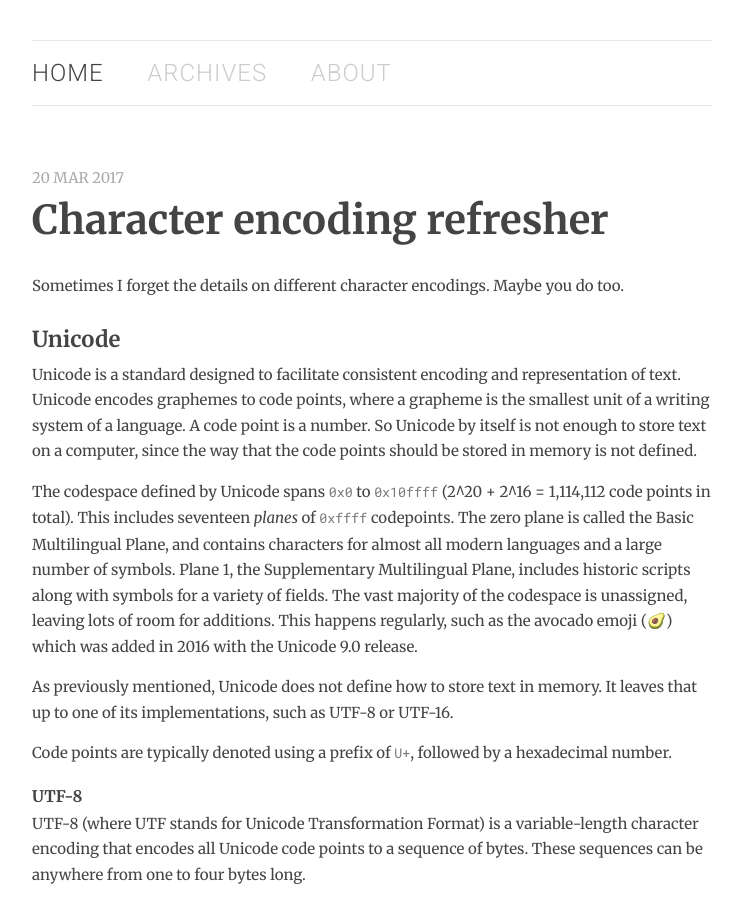
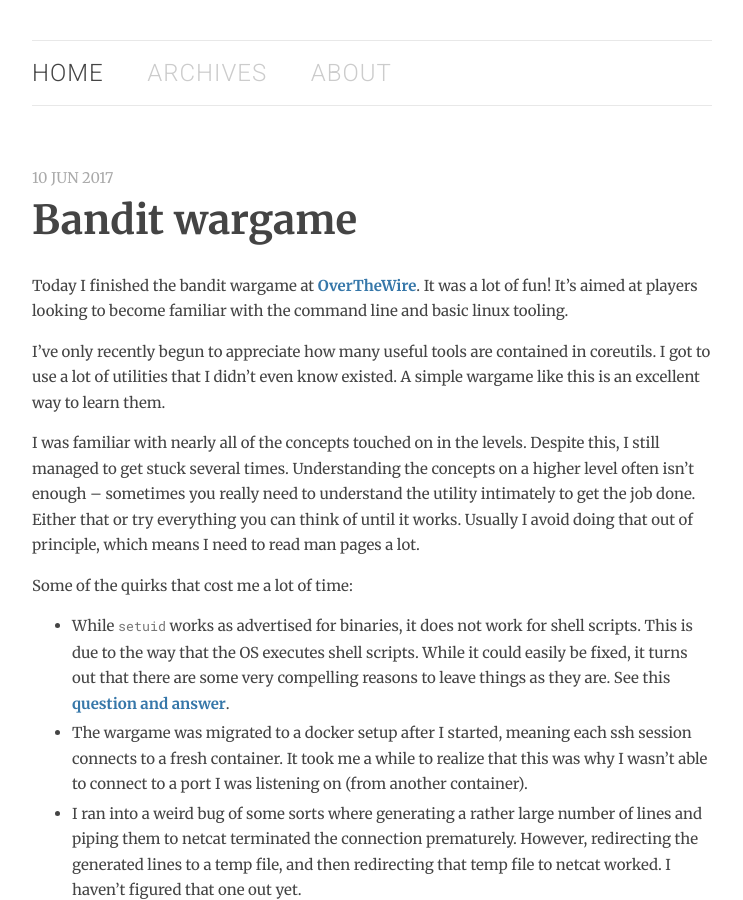
Before and after one commit to avanpo/avanpo.github.io, a Jekyll site: the page built from index.md, in a window 1280 px wide and 900 px high. Shown: the whole window, without its empty margins (268-1011 px from the left). Built offline with Jekyll 4.4.1, drawn with Linux system fonts in a browser that asks for light colours; some of the changed text lies outside the part shown.

Commit message:
New bandit post

```diff
--- /dev/null
+++ b/_posts/2017-06-10-bandit-wargame.md
@@ -0,0 +1,19 @@
+---
+title: "Bandit wargame"
+categories: ctf
+---
+
+Today I finished the bandit wargame at [OverTheWire](https://overthewire.org). It was a lot of fun! It's aimed at players looking to become familiar with the command line and basic linux tooling.
+
+I've only recently begun to appreciate how many useful tools are contained in coreutils. I got to use a lot of utilities that I didn't even know existed. A simple wargame like this is an excellent way to learn them.
+
+I was familiar with nearly all of the concepts touched on in the levels. Despite this, I still managed to get stuck several times. Understanding the concepts on a higher level often isn't enough -- sometimes you really need to understand the utility intimately to get the job done. Either that or try everything you can think of until it works. Usually I avoid doing that out of principle, which means I need to read man pages a lot.
+
+Some of the quirks that cost me a lot of time:
+
+* While `setuid` works as advertised for binaries, it does not work for shell scripts. This is due to the way that the OS executes shell scripts. While it could easily be fixed, it turns out that there are some very compelling reasons to leave things as they are. See this [question and answer](http://www.faqs.org/faqs/unix-faq/faq/part4/section-7.html).
+* The wargame was migrated to a docker setup after I started, meaning each ssh session connects to a fresh container. It took me a while to realize that this was why I wasn't able to connect to a port I was listening on (from another container).
+* I ran into a weird bug of some sorts where generating a rather large number of lines and piping them to netcat terminated the connection prematurely. However, redirecting the generated lines to a temp file, and then redirecting that temp file to netcat worked. I haven't figured that one out yet.
+* You can use vim to run arbitrary shell commands. But if your shell is not a typical shell, then the path may not be set and no commands will be available. Luckily vim can navigate the file system itself, and even set and spawn a specific shell.
+
+All in all I learned a lot of useful things. Highly recommended as an introduction to wargames, or to patch up knowledge on commonly used linux utils.
```
Also changed, not shown: _posts/2017-03-20-character-encoding-refresher.md (+6 -4 lines).
